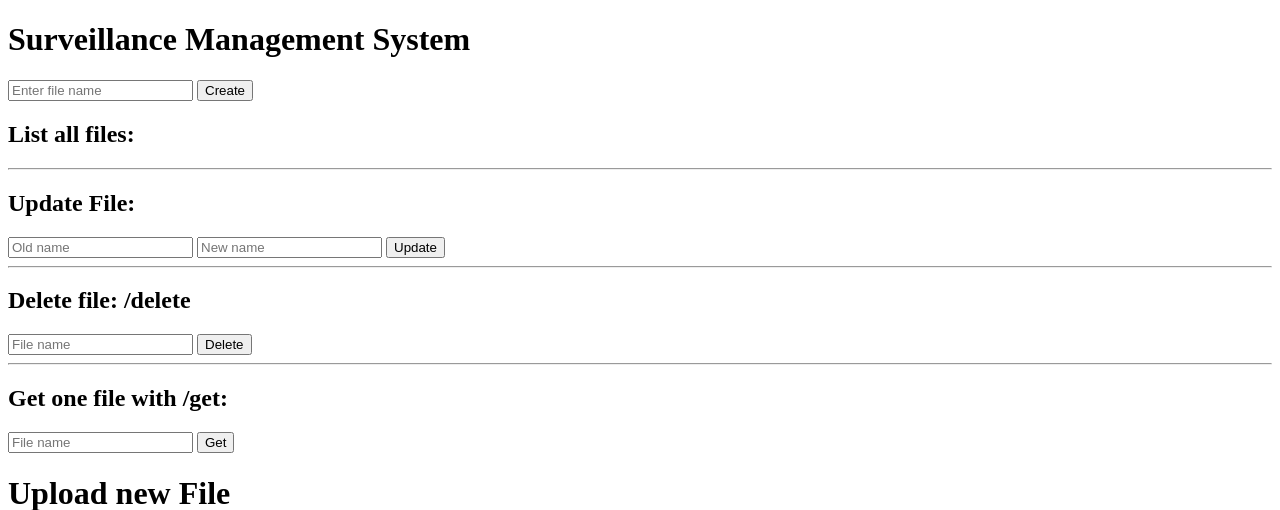
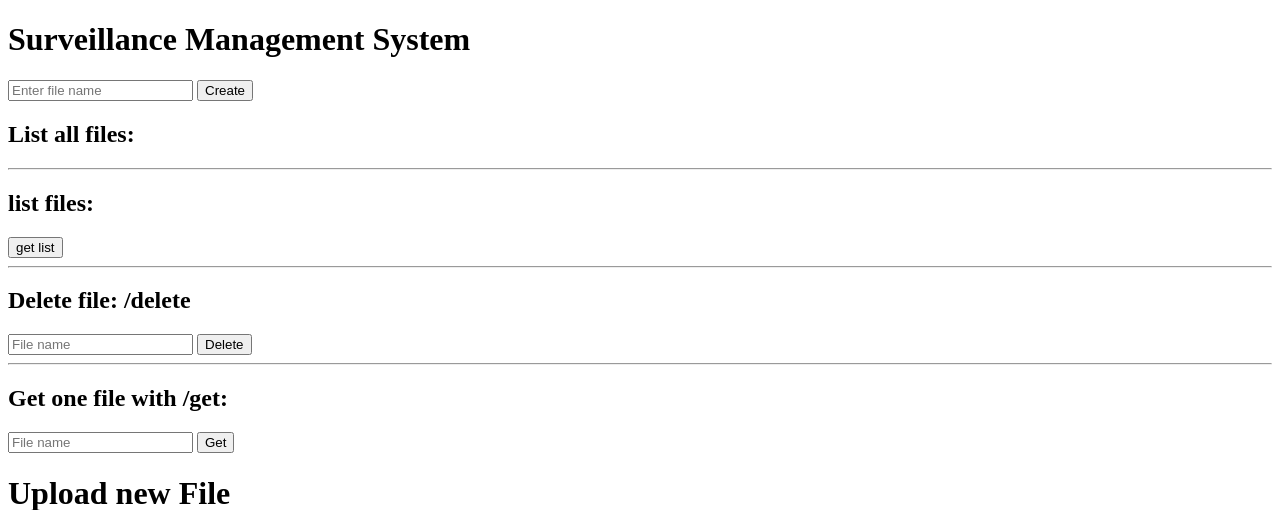
Before and after one commit to hannesa2/surveilanceBackend, a Flask app: page / in a window 1280 px wide. Shown: the top 510 px of the page. Run offline with Flask 3, Linux system fonts and the light colour scheme.

Commit message:
rule: files

```diff
--- a/main.py
+++ b/main.py
@@ -1,9 +1,12 @@
-from flask import Flask, render_template, request, redirect, flash, url_for, send_from_directory
+from flask import Flask, render_template, request, redirect, flash, url_for, send_from_directory, jsonify
 import os
 import yaml
+import operator
 from pathlib import Path
 
 from werkzeug.utils import secure_filename
+
+from fileDescription import FileDescription, FileDescriptionEncoder
 
 app = Flask(__name__, template_folder='templates')
 
@@ -21,6 +24,27 @@ if os.path.isfile('parameter.yml'):
 def index():
     print("I do >index<")
     return render_template('index.html', items=os.listdir(UPLOAD_FOLDER))
+
+
+def toFileDescriptor(filename):
+    states = os.stat(str(Path.cwd()) + "/" + UPLOAD_FOLDER + "/" + filename)
+    return FileDescription(filename, states.st_size, states.st_mtime)
+
+
+def toEncoder(file_description):
+    return FileDescriptionEncoder().encode(file_description)
+
+
+@app.route('/files', methods=['GET'])
+def listFile():
+    print("I do >listFile<", request.method)
+    if request.method == 'GET':
+        files = os.listdir(UPLOAD_FOLDER)
+        file_descriptors = sorted(list(map(toFileDescriptor, files)), key=operator.attrgetter('created'), reverse=True)
+        encoded_file_descriptors = list(map(toEncoder, file_descriptors))
+        return jsonify(results=encoded_file_descriptors)
+    return ''
+
 
 @app.route('/', methods=['GET', 'POST'])
 def upload_file():
--- a/templates/index.html
+++ b/templates/index.html
@@ -16,11 +16,9 @@
         {% endfor %}
     </ul>
     <hr>
-    <h2>Update File:</h2>
-    <form action="/update" method="post">
-        <input type="text" name="old_name" placeholder="Old name" required>
-        <input type="text" name="new_name" placeholder="New name" required>
-        <input type="submit" value="Update">
+    <h2>list files:</h2>
+    <form action="/files" method="get">
+        <input type="submit" value="get list">
     </form>
     <hr>
     <h2>Delete file: /delete</h2>
```
Also changed, not shown: fileDescription.py (added, +15 -0 lines).
